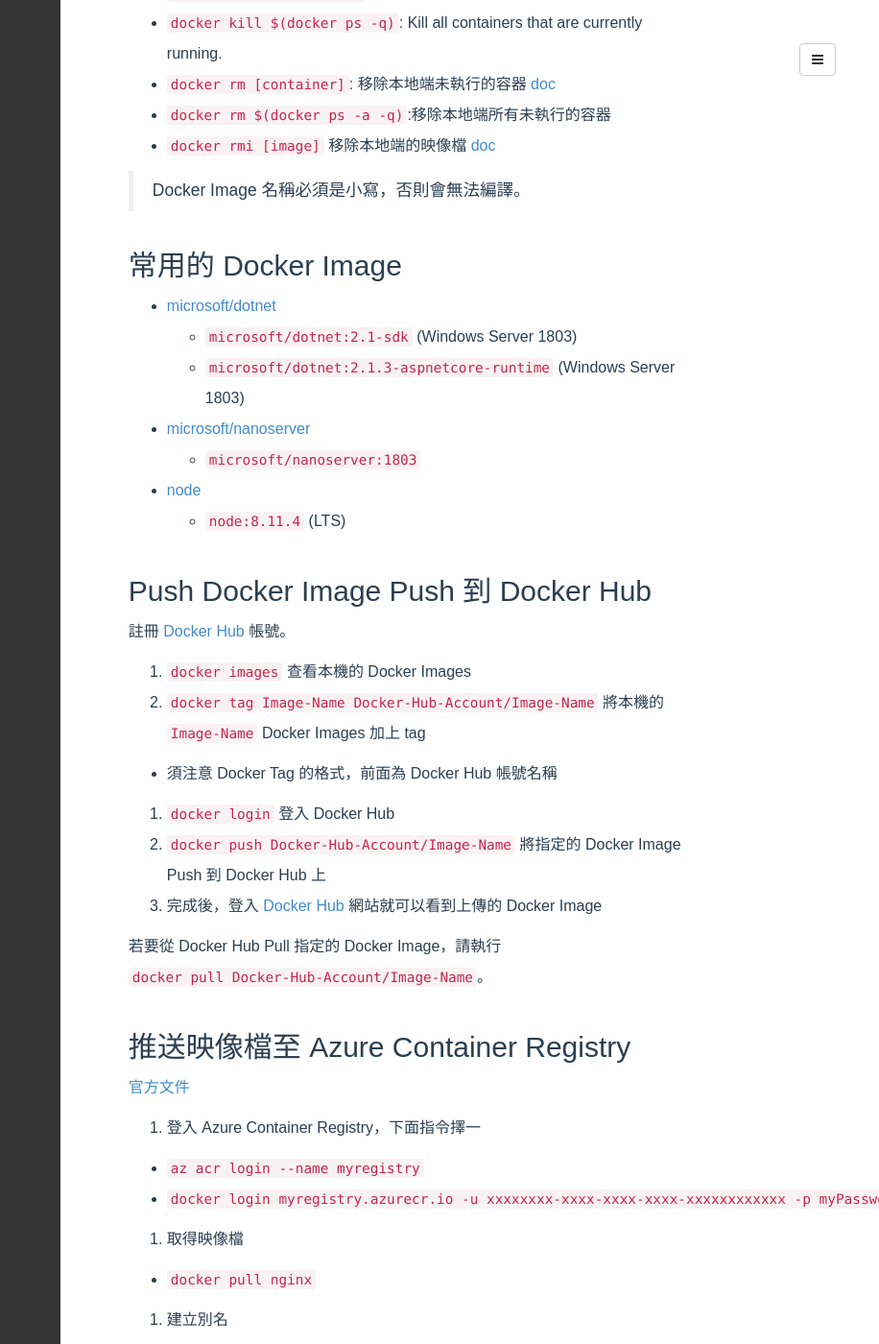
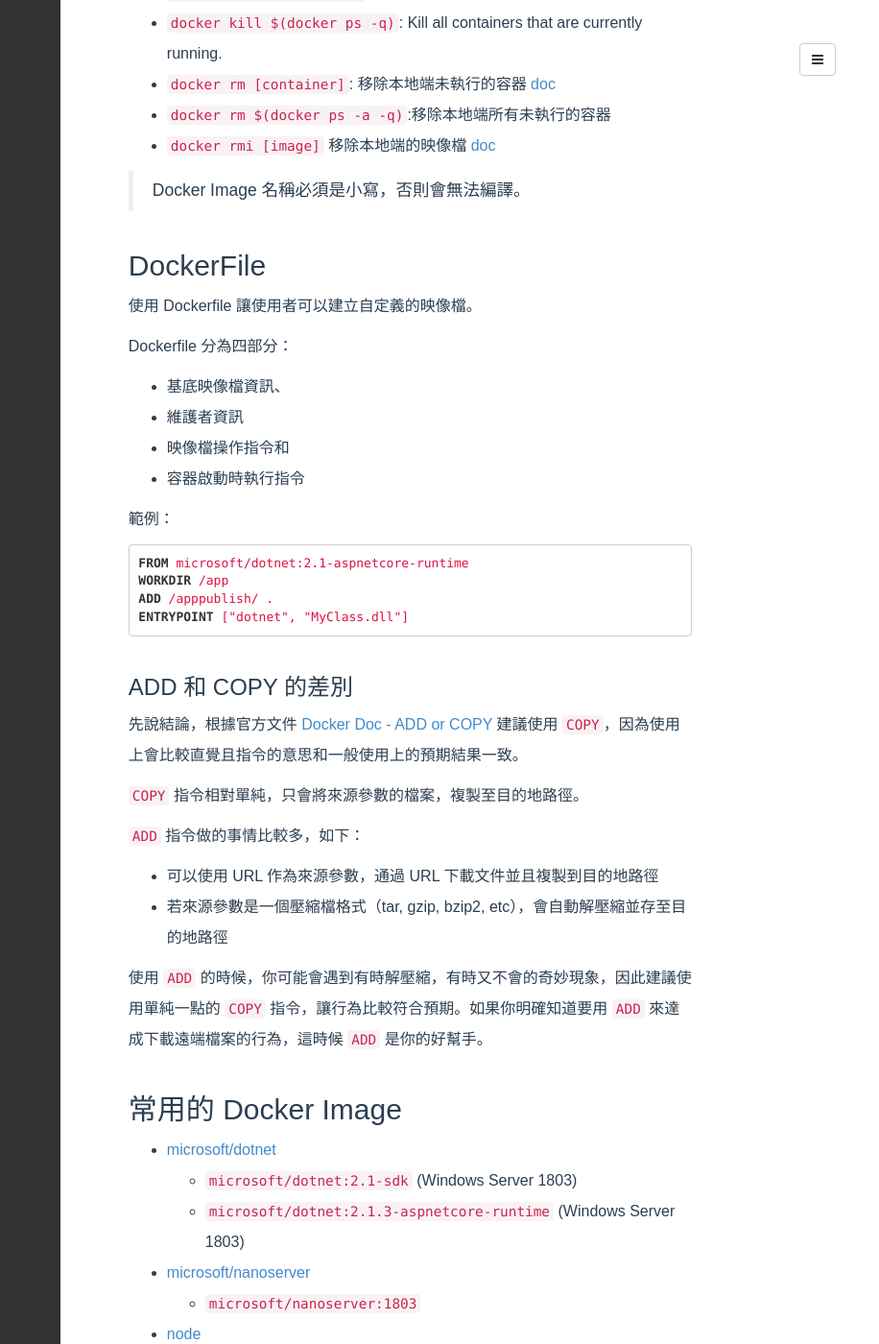
Before and after one commit to poychang/poychang.github.io, a Jekyll site: the page built from _posts/1970-01-01-note-docker.md, in a window 1280 px wide and 1400 px high, scrolled down 2226 px. Shown: the whole window at 96% size, without its empty margins (364-1280 px from the left). Built offline with Jekyll 4.4.1, drawn with Linux system fonts in a browser that asks for light colours; some web fonts are replaced; comment, search, counter and statistics services are not loaded.

Commit message:
alter note

````diff
--- a/_posts/1970-01-01-note-docker.md
+++ b/_posts/1970-01-01-note-docker.md
@@ -72,6 +72,39 @@
 - `docker rmi [image]` 移除本地端的映像檔 [doc](https://docs.docker.com/engine/reference/commandline/rmi/)
 
 > Docker Image 名稱必須是小寫，否則會無法編譯。
+
+## DockerFile
+
+使用 Dockerfile 讓使用者可以建立自定義的映像檔。
+
+Dockerfile 分為四部分：
+
+- 基底映像檔資訊、
+- 維護者資訊
+- 映像檔操作指令和
+- 容器啟動時執行指令
+
+範例：
+
+```dockerfile
+FROM microsoft/dotnet:2.1-aspnetcore-runtime
+WORKDIR /app
+ADD /apppublish/ .
+ENTRYPOINT ["dotnet", "MyClass.dll"]
+```
+
+### ADD 和 COPY 的差別
+
+先說結論，根據官方文件 [Docker Doc - ADD or COPY](https://docs.docker.com/develop/develop-images/dockerfile_best-practices/#add-or-copy) 建議使用 `COPY`，因為使用上會比較直覺且指令的意思和一般使用上的預期結果一致。
+
+`COPY` 指令相對單純，只會將來源參數的檔案，複製至目的地路徑。
+
+`ADD` 指令做的事情比較多，如下：
+
+- 可以使用 URL 作為來源參數，通過 URL 下載文件並且複製到目的地路徑
+- 若來源參數是一個壓縮檔格式（tar, gzip, bzip2, etc），會自動解壓縮並存至目的地路徑
+
+使用 `ADD` 的時候，你可能會遇到有時解壓縮，有時又不會的奇妙現象，因此建議使用單純一點的 `COPY` 指令，讓行為比較符合預期。如果你明確知道要用 `ADD` 來達成下載遠端檔案的行為，這時候 `ADD` 是你的好幫手。
 
 ## 常用的 Docker Image
 
````
